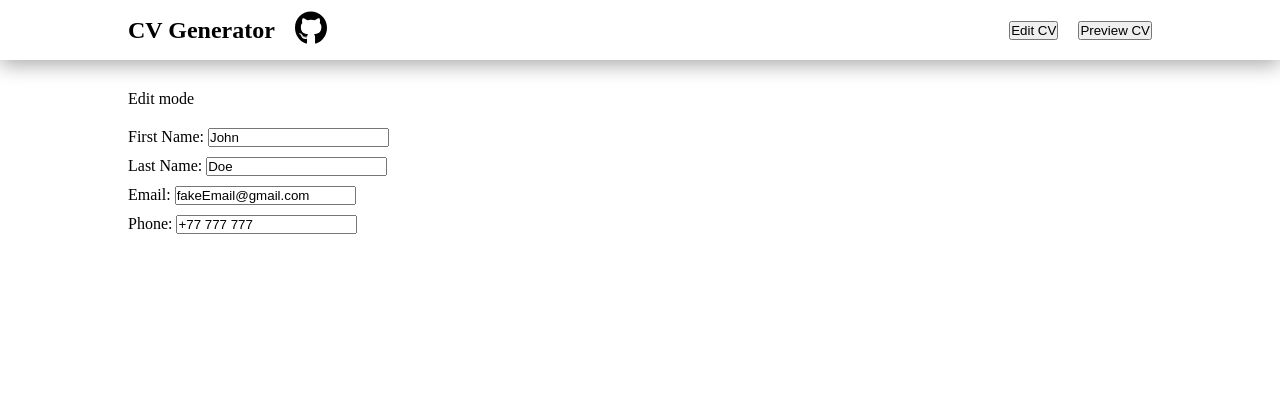
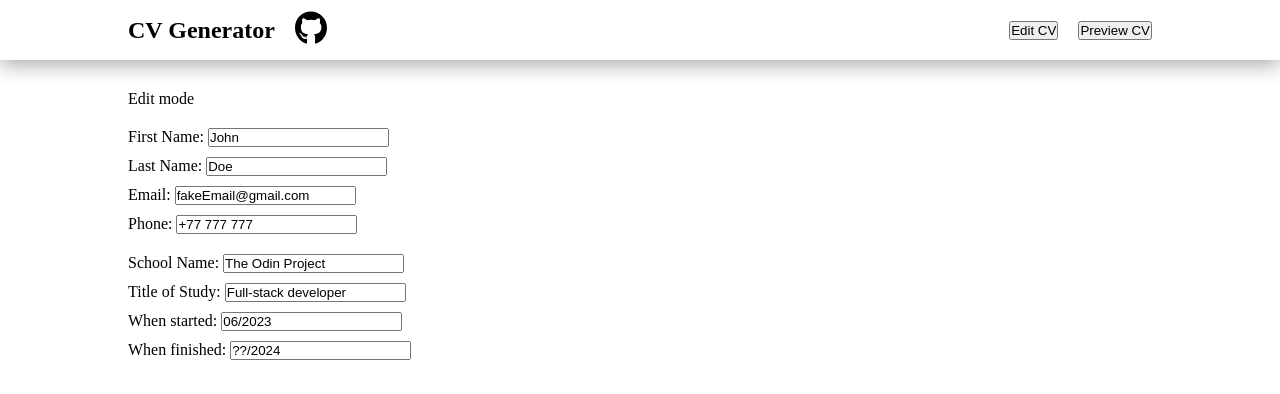
Before and after one commit to x6Nenko/Odin-CV-Application, a React (Vite) app: page / in a window 1280 px wide. Shown: the top 394 px of the page. Built offline with nearby package versions, Linux system fonts and the light colour scheme.

Commit message:
Add education edit section

```diff
--- a/src/App.jsx
+++ b/src/App.jsx
@@ -1,6 +1,7 @@
 import { useState } from 'react'
 import Navbar from './components/Navbar'
 import General from './components/editCV/General'
+import Education from './components/editCV/Education'
 import './App.css'
 
 const App = () => {
@@ -11,6 +12,12 @@ const App = () => {
     email: 'fakeEmail@gmail.com',
     phone: '+77 777 777'
   })
+  const [education, setEducation] = useState({
+    schoolName: 'The Odin Project',
+    title: 'Full-stack developer',
+    startDate: '06/2023',
+    finishDate: '??/2024'
+  })
 
   function handleModeChange(newMode) {
     setMode(newMode)
@@ -19,6 +26,13 @@ const App = () => {
   function handleGeneralChanges(e) {
     setGeneral({
       ...general,
+      [e.target.name]: e.target.value
+    })
+  }
+
+  function handleEducationChanges(e) {
+    setEducation({
+      ...education,
       [e.target.name]: e.target.value
     })
   }
@@ -39,6 +53,10 @@ const App = () => {
               generalState={general}
               handleChange={handleGeneralChanges}
             />
+            <Education
+              educationState={education}
+              handleChange={handleEducationChanges}
+            />
           </>
         }
 
--- a/src/components/Input.jsx
+++ b/src/components/Input.jsx
@@ -1,4 +1,4 @@
-const Input = ({ labelText, name, value, onChange, type }) => {
+const Input = ({ labelText, name, value, onChange, type, placeHolder }) => {
   return (
     <label>
       {labelText}
@@ -7,6 +7,7 @@ const Input = ({ labelText, name, value, onChange, type }) => {
         name={name}
         value={value}
         onChange={onChange}
+        placeholder={placeHolder}
       />
     </label>
   )
--- /dev/null
+++ b/src/components/editCV/Education.jsx
@@ -0,0 +1,44 @@
+import "../../styles/editCV.css"
+import Input from "../Input"
+
+const Education = ({ educationState, handleChange }) => {
+  return (
+    <section className="educationSection">
+      <Input
+        type={"text"}
+        labelText={"School  Name: "}
+        name={"schoolName"}
+        value={educationState.schoolName}
+        onChange={handleChange}
+      />
+
+      <Input
+        type={"text"}
+        labelText={"Title of Study: "}
+        name={"title"}
+        value={educationState.title}
+        onChange={handleChange}
+      />
+
+      <Input
+        type={"text"}
+        labelText={"When started: "}
+        name={"startDate"}
+        value={educationState.startDate}
+        onChange={handleChange}
+        placeHolder={"MM/YYYY"}
+      />
+
+      <Input
+        type={"text"}
+        labelText={"When finished: "}
+        name={"finishDate"}
+        value={educationState.finishDate}
+        onChange={handleChange}
+        placeHolder={"MM/YYYY"}
+      />
+    </section>
+  )
+}
+
+export default Education
--- a/src/styles/editCV.css
+++ b/src/styles/editCV.css
@@ -1,4 +1,4 @@
-.generalSection {
+.generalSection, .educationSection {
     display: flex;
     flex-direction: column;
     gap: 10px;
```
